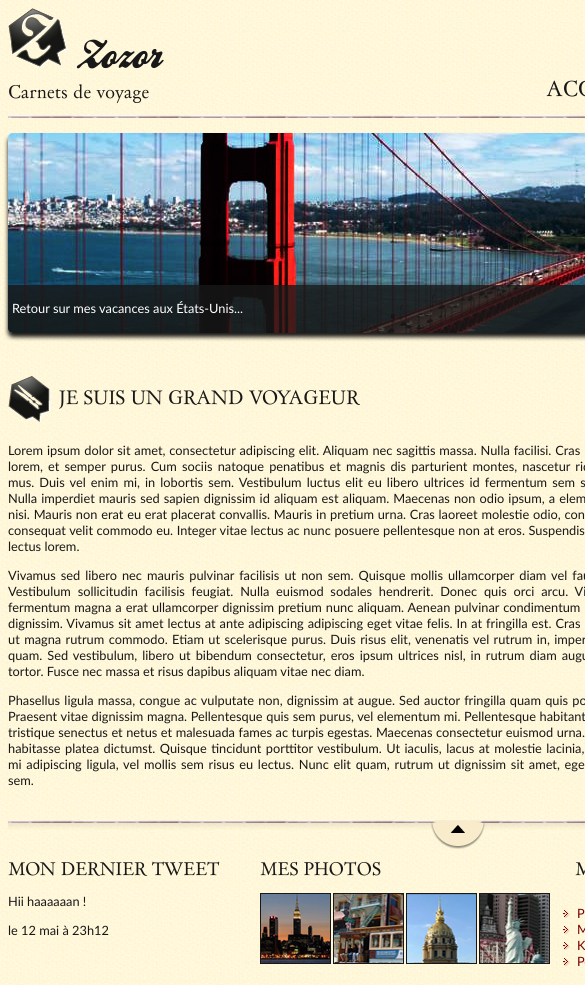
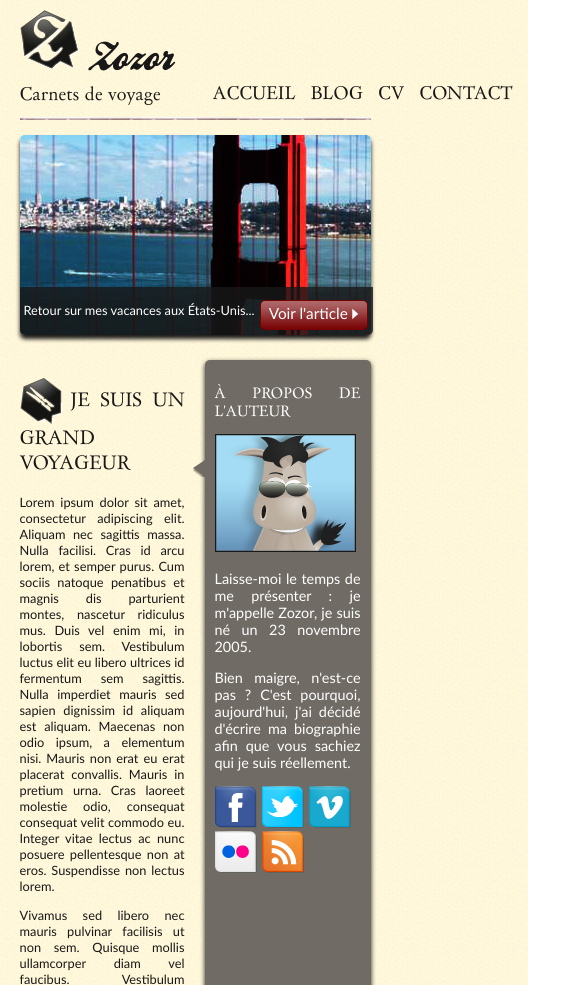
Before and after one commit to jann-basso/Zozor-Challenge, a plain HTML site: page index.html in a window 390 px wide. Shown: the top 985 px of the page, 585 px wide, since content can reach past the window. Drawn offline with Linux system fonts and the light colour scheme.

Commit message:
responsive tablet done

```diff
--- a/style.css
+++ b/style.css
@@ -456,6 +456,36 @@ footer h1
 
 /* for tablets */
 @media screen and (min-width: 301px) and (max-width: 767px) {
+    body {
+        margin: 0;
+        padding: 0;
+    }
+
+    #bloc_page {
+        width: 90vw;
+        margin: auto;
+    }
+
+    /* Header */
+    header {
+        margin-top: 10px;
+    }
+
+    /* Navigation */
+    nav a {
+        font-size: 1.1rem;
+    }
+
+    /* Corps */
+    aside h1 {
+        font-size: 0.9rem;
+    }
+
+     /* Footer */
+     #mes_photos img {
+        margin: 10px 25px 10px 0px;
+    }
+
 
 
 }
```
Also changed, not shown: 1 other file.
